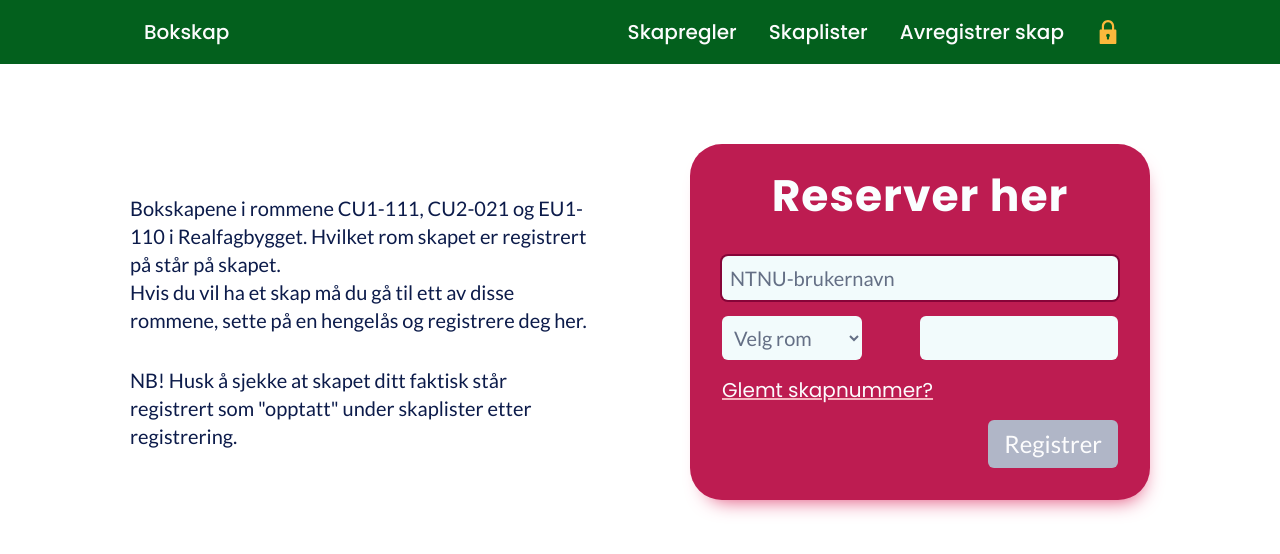
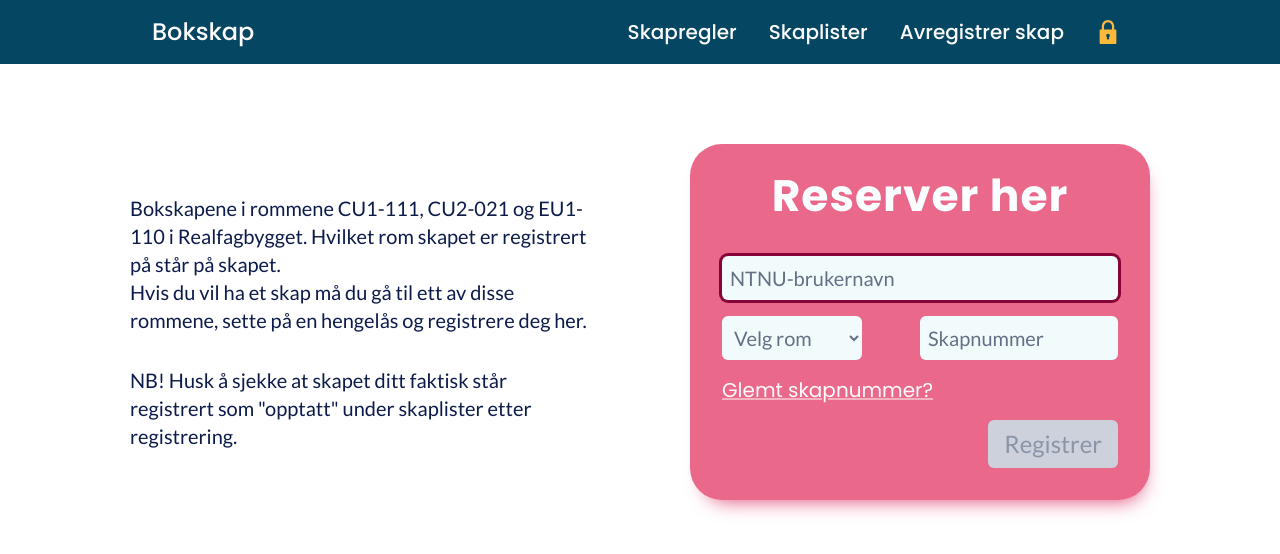
Before and after one commit to Nabla-NTNU/bokskap-vue, a Vue app: page / in a window 1280 px wide. Shown: the top 554 px of the page. Built offline with nearby package versions, Linux system fonts and the light colour scheme.

Commit message:
Add blue header instead of green and other minor visual changes

```diff
--- a/src/App.vue
+++ b/src/App.vue
@@ -8,12 +8,10 @@ import MainContent from './components/MainContent.vue';
 </script>
 
 <template>
-  <main>
   <Header />
   <MainContent>
     <router-view></router-view>
   </MainContent>
-  </main>
 </template>
 
 <style scoped>
--- a/src/components/Header.vue
+++ b/src/components/Header.vue
@@ -1,8 +1,8 @@
 <template>
-    <header class="sticky top-0 grid-rows-1 bg-green-dark text-gray-25 font-poppins text-title-6 h-header content-center">
+    <header class="grid-rows-1 bg-blue-800 text-gray-25 font-poppins text-title-6 h-header content-center">
       <div class="flex items-center justify-between pl-4 pr-6 xl:w-[1024px] mx-auto">
         <!-- Logo -->
-        <router-link to="/" class="content-center mr-4">Bokskap</router-link>
+        <router-link to="/" class="content-center mr-4 text-title-5 px-2 py-1 rounded-[8px]">Bokskap</router-link>
 
         <!-- Links in header -->
         <nav class="flex flex-row">
@@ -23,7 +23,7 @@
           </div>
         </nav>
       </div>
-      <nav :class="{'hidden': !isMenuOpen, 'block': isMenuOpen}" class="m:hidden absolute z-999999 bg-green-900 p-4 text-white top-[64px] -right-1 m:flex m:flex-row m:items-top rounded-es-[16px] pb-6">
+      <nav :class="{'hidden': !isMenuOpen, 'block': isMenuOpen}" class="m:hidden absolute z-999999 bg-blue-900 p-4 text-white top-[64px] -right-1 m:flex m:flex-row m:items-top rounded-es-[16px] pb-6">
         <ul class="m:flex flex-col space-y-6">
             <li>
                 <router-link @click="toggleMenu" to="/skapregler" class="content-center px-2 py-1 rounded-[8px]">Skapregler</router-link>
@@ -60,16 +60,15 @@
   </script>
 
 <style scoped>
-/* Add styles for hover effects and pointer cursor */
-nav a {
-    transition: background-color 0.3s ease;
+a {
+  transition: background-color 0.3s ease;
 }
 
-nav a:hover {
-    background-color: theme('colors.green.600');
+a:hover {
+  background-color: theme('colors.blue.600');
 }
 
 button {
-    cursor: pointer; /* Show a hand cursor on the button */
+  cursor: pointer;
 }
 </style>
--- a/src/components/LockerTable.vue
+++ b/src/components/LockerTable.vue
@@ -26,7 +26,7 @@
 
                 <label class="flex items-center">
                     <img class="w-[36px] mr-2" src="../assets/images/search.svg" alt="search">
-                    <input class="w-80 p-2 rounded-[4px] border-gray-100 border-2 focus:outline-none focus:ring-2 focus:ring-gray-700 focus:border-transparent" type="text" v-model="searchQuery" placeholder="Søk etter rom eller nummer" />
+                    <input class="w-80 p-2 rounded-[4px] border-gray-100 border-2 focus:outline-none focus:ring-3 focus:ring-gray-700 focus:border-transparent" type="text" v-model="searchQuery" placeholder="Søk etter rom eller nummer" />
                 </label>
             </div>
         </div>
--- a/src/components/MarkdownReader.vue
+++ b/src/components/MarkdownReader.vue
@@ -72,11 +72,11 @@ export default {
 }
 
 .prose ul {
-  @apply  m:text-l max-m:text-s text-pink-500 font-lato list-disc list-inside;
+  @apply  m:text-l max-m:text-s text-blue-500 font-lato list-disc list-inside;
 }
 
 .prose ol {
-  @apply  m:text-l max-m:text-s text-pink-500 font-lato list-decimal list-inside my-2 space-y-2;
+  @apply  m:text-l max-m:text-s text-blue-500 font-lato list-decimal list-inside my-2 space-y-2;
 }
 
 .prose li p {
--- a/src/views/Avregistrering.vue
+++ b/src/views/Avregistrering.vue
@@ -24,7 +24,7 @@ const unregister = () => {
   <form @submit.prevent="unregister" class="flex flex-col space-y-4 mt-4">
       <!-- Username Field -->
       <input
-          class="bg-gray-50 text-gray-900 text-l p-2 rounded-md focus:outline-none focus:ring-2 focus:ring-green-700"
+          class="bg-gray-50 text-gray-900 text-l p-2 rounded-md focus:outline-none focus:ring-3 focus:ring-blue-700"
           v-model="username"
           autofocus
           placeholder="NTNU-brukernavn"
@@ -40,7 +40,7 @@ const unregister = () => {
               :disabled="!username.trim()"
               :class="{
                   'bg-gray-300': !username.trim(),
-                  'bg-green-900': username.trim()
+                  'bg-blue-800': username.trim()
               }"
           >
               Avregistrer
--- a/src/views/Glemt.vue
+++ b/src/views/Glemt.vue
@@ -24,7 +24,7 @@ const sendEmail = () => {
     <form @submit.prevent="sendEmail" class="flex flex-col space-y-4 mt-4">
       <!-- Username Field -->
       <input
-          class="bg-gray-50 text-gray-900 text-l p-2 rounded-md focus:outline-none focus:ring-2 focus:ring-green-700"
+          class="bg-gray-50 text-gray-900 text-l p-2 rounded-md focus:outline-none focus:ring-3 focus:ring-blue-700"
           v-model="username"
           autofocus
           placeholder="NTNU-brukernavn"
@@ -39,7 +39,7 @@ const sendEmail = () => {
               :disabled="!username.trim()"
               :class="{
                   'bg-gray-300': !username.trim(),
-                  'bg-green-900': username.trim()
+                  'bg-blue-800': username.trim()
               }"
           >
               Send mail
--- a/src/views/Hjem.vue
+++ b/src/views/Hjem.vue
@@ -1,8 +1,9 @@
 <script setup>
 
 import { ref } from 'vue';
-import { onMounted } from 'vue';
 import { useRoute } from 'vue-router';
+import { onMounted, onUpdated } from 'vue';
+
 
 const route = useRoute(); // Make sure to use this for route querying.
 
@@ -23,12 +24,27 @@ const register = () => {
 
 // Autofill form if query params are present
 onMounted(() => {
-  if (route.query.room) {
-    selected.value = route.query.room;
+    updatePlaceholder(); // Call on first render
+    window.addEventListener('resize', updatePlaceholder); // Handle window resizing
+    if (route.query.room) {
+        selected.value = route.query.room;
+    }
+    if (route.query.locker) {
+        locker.value = parseInt(route.query.locker, 10);
+    }
+});
+
+function updatePlaceholder() {
+  const w = window.innerWidth || document.documentElement.clientWidth || document.body.clientWidth;
+  const lockerInput = document.getElementById('lockerInput');
+
+  if (lockerInput) {
+    lockerInput.placeholder = (w > 640) ? 'Skapnummer' : 'Skapnr.';
   }
-  if (route.query.locker) {
-    locker.value = parseInt(route.query.locker, 10);
-  }
+}
+
+onUpdated(() => {
+  updatePlaceholder(); // Reapply the placeholder after updates
 });
 </script>
 
@@ -45,14 +61,14 @@ onMounted(() => {
         </div>
 
         <!-- Form Section -->
-        <div class="bg-pink-500 font-lato max-2xs:w-[100%] max-s:w-[320px] s:w-[460px] shadow-pink text-white max-2xs:px-4 2xs:px-8 pt-4 pb-8 rounded-[32px]">
+        <div class="bg-pink-300 font-lato max-2xs:w-[100%] max-s:w-[320px] s:w-[460px] shadow-pink text-white max-2xs:px-4 2xs:px-8 pt-4 pb-8 rounded-[32px]">
             <div class="text-light font-poppins s:text-title-1 max-s:text-smalltitle-1 text-center s:mb-6 max-s:mb-2">Reserver her</div>
 
             <form @submit.prevent="register" class="flex flex-col s:space-y-4 max-s:space-y-2">
 
                 <!-- Username Field -->
                 <input
-                    class="bg-blue-25 text-gray-700 s:text-l max-s:text-s p-2 rounded-md focus:outline-none focus:ring-2 focus:ring-pink-700 max-s:mb-1"
+                    class="bg-blue-25 text-gray-700 s:text-l max-s:text-s p-2 rounded-md focus:outline-none focus:ring-3 focus:ring-pink-700 max-s:mb-1"
                     v-model="username"
                     autofocus
                     placeholder="NTNU-brukernavn"
@@ -62,7 +78,7 @@ onMounted(() => {
                 <div class="flex justify-between">
                     <!-- Select Field -->
                     <select
-                        class="bg-blue-25 text-gray-700 p-2 rounded-md focus:outline-none focus:ring-2 focus:ring-pink-700 s:w-[140px] max-s:w-[100px]"
+                        class="bg-blue-25 text-gray-700 p-2 rounded-md focus:outline-none focus:ring-3 focus:ring-pink-700 s:w-[140px] max-s:w-[100px]"
                         v-model="selected"
                         required
                         style=""
@@ -76,7 +92,7 @@ onMounted(() => {
                     <!-- Locker Field (Number) -->
                     <input
                         id="lockerInput"
-                        class="bg-blue-25 text-gray-700 text-l p-2 rounded-md focus:outline-none focus:ring-2 focus:ring-pink-700"
+                        class="bg-blue-25 text-gray-700 text-l p-2 rounded-md focus:outline-none focus:ring-3 focus:ring-pink-700"
                         v-model="locker"
                         type="number"
                         name="skap"
@@ -90,11 +106,11 @@ onMounted(() => {
                 <div class="text-right">
                     <button
                         type="submit"
-                        class="text-white px-4 py-2 rounded-md s:text-subtitle-1 max-s:text-smallsubtitle-1"
+                        class="px-4 py-2 rounded-md s:text-subtitle-1 max-s:text-smallsubtitle-1"
                         :disabled="!username.trim() || !selected || locker === null || locker < 1"
                         :class="{
-                            'bg-gray-300': !username.trim() || !selected || locker === null || locker < 1,
-                            'bg-green-900': username.trim() && selected && locker !== null && locker > 0
+                            'text-gray-400 bg-gray-200': !username.trim() || !selected || locker === null || locker < 1,
+                            'text-white bg-blue-800': username.trim() && selected && locker !== null && locker > 0
                         }"
                     >
                         Registrer
@@ -140,22 +156,9 @@ input:valid, select:valid {
 </style>
 
 <script>
-function updatePlaceholder() {
-  var w = window.innerWidth || document.documentElement.clientWidth || document.body.clientWidth,
-      lockerInput = document.getElementById('lockerInput');
 
-  if (lockerInput) { // Ensure the element exists
-    if (w > 640) {
-      lockerInput.placeholder = 'Skapnummer';
-    } else {
-      lockerInput.placeholder = 'Skapnr.';
-    }
-  }
-}
 
-updatePlaceholder();
 
-window.addEventListener('resize', updatePlaceholder);
 
 
 
--- a/tailwind.config.js
+++ b/tailwind.config.js
@@ -447,6 +447,14 @@ export default {
       4: '0px 0px 2px rgba(0, 0, 0, 0.2)',
       5: '0px 1px 5px rgba(0, 0, 0, 0.2)'
     },
+    ringWidth: {
+      1: '1px',
+      2: '2px',
+      3: '3px',
+      4: '4px',
+      5: '5px',
+      6: '6px',
+    },
     plugins: [
       typography,
       forms,
```
